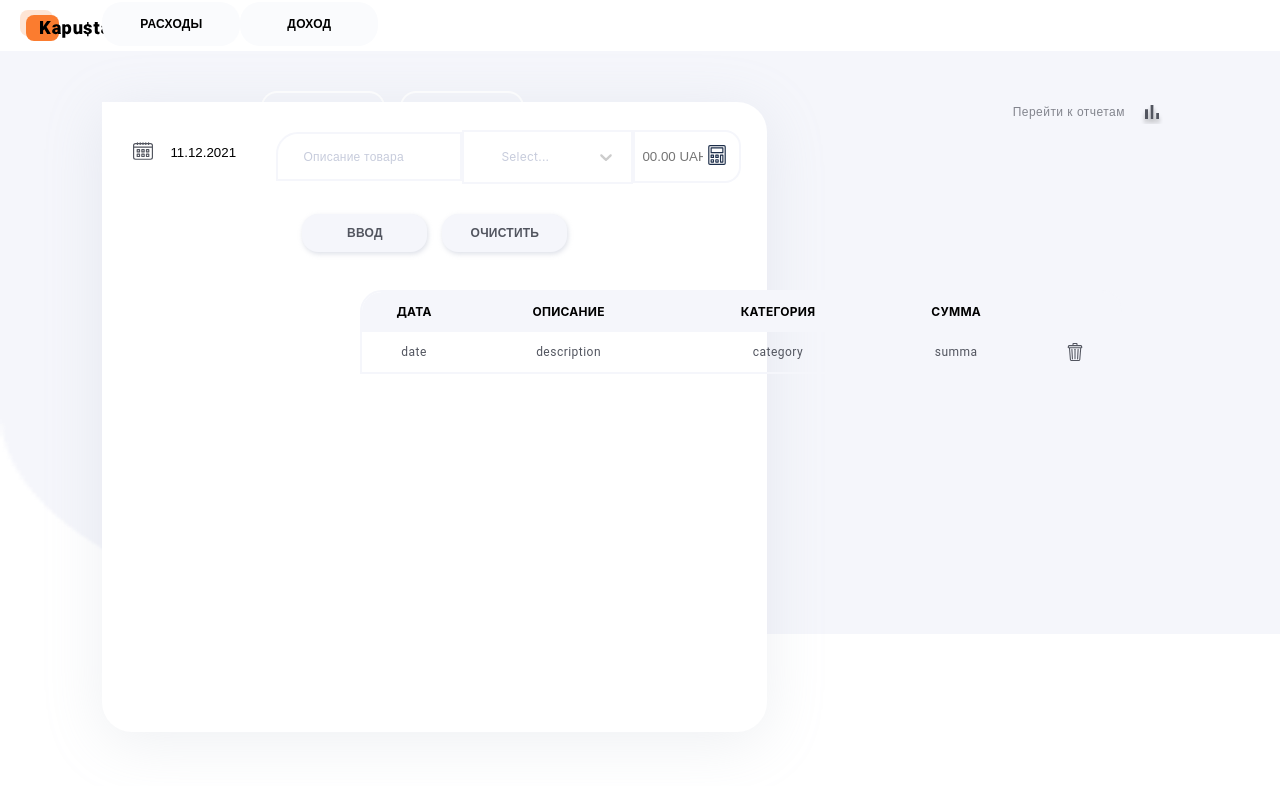
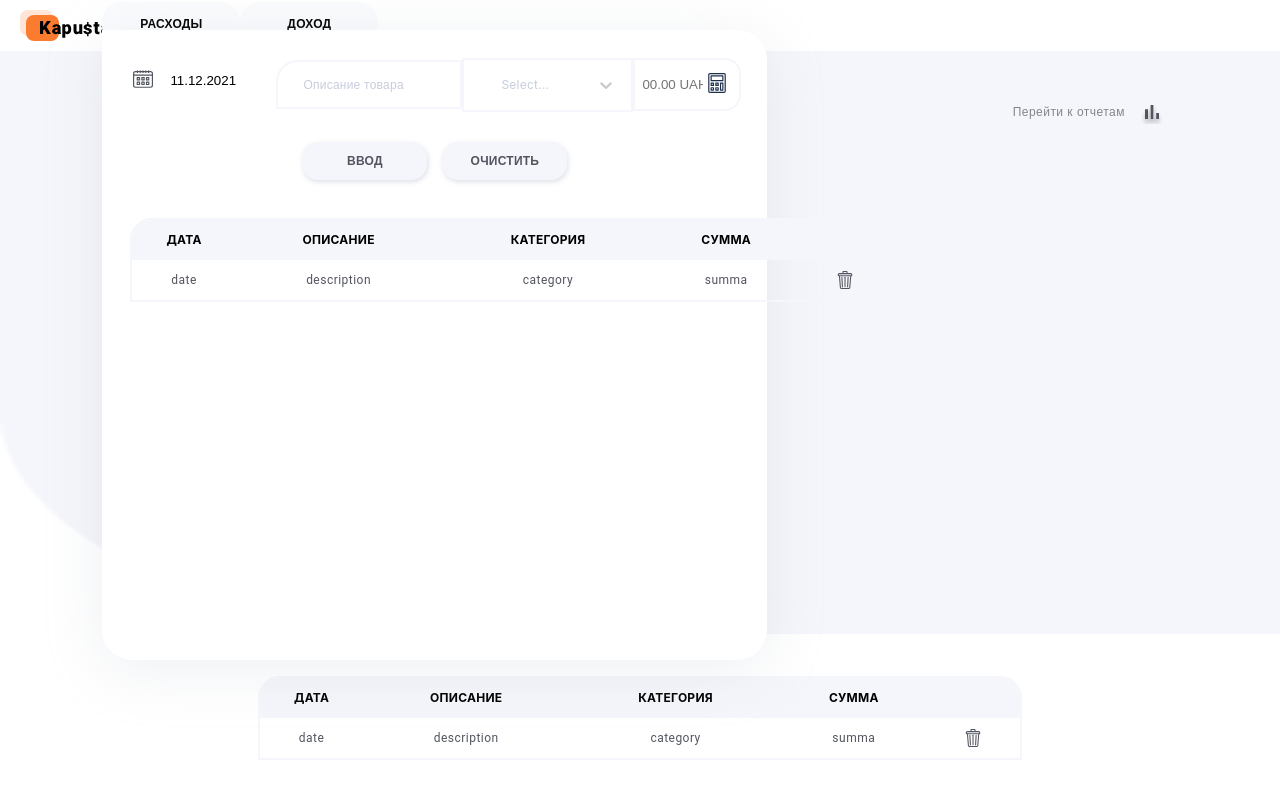
Before and after one commit to EKhoroshko/frontend-kapusta, a React (Create React App) app: page /home/casts in a window 1280 px wide. Shown: the top 786 px of the page. Built offline with nearby package versions, Linux system fonts and the light colour scheme.

Commit message:
fix tab+ list

```diff
--- a/src/components/AddForm/AddForm.module.css
+++ b/src/components/AddForm/AddForm.module.css
@@ -5,7 +5,7 @@
 .imgBack {
   background-image: url("../../assets/images/back.png");
   background-repeat: no-repeat;
-  background-size: 100% 320px;
+  background-size: 320px 100%;
 }
 
 .conteiner {
--- a/src/components/Casts/Casts.module.css
+++ b/src/components/Casts/Casts.module.css
@@ -1,4 +1,12 @@
 .list {
-  position: relative;
-  bottom: 440px;
+  display: none;
 }
+
+@media screen and (min-width: 768px) {
+  .list {
+    display: flex;
+    position: relative;
+    bottom: 440px;
+    padding: 0px 30px;
+  }
+}
--- a/src/components/Incomes/Incomes.module.css
+++ b/src/components/Incomes/Incomes.module.css
@@ -1,4 +1,12 @@
 .list {
-  position: relative;
-  bottom: 440px;
+  display: none;
 }
+
+@media screen and (min-width: 768px) {
+  .list {
+    display: flex;
+    position: relative;
+    bottom: 440px;
+    padding: 0px 30px;
+  }
+}
--- a/src/components/List/List.module.css
+++ b/src/components/List/List.module.css
@@ -109,6 +109,7 @@
     align-items: center;
     letter-spacing: 0.04em;
     color: #52555f;
+    align-content: flex-start;
   }
 
   .mobileList {
@@ -185,6 +186,6 @@
   }
 
   .deleteBtn:hover {
-    background-color: #F5F6FB;
+    background-color: #f5f6fb;
   }
 }
--- a/src/routes/Home/Home.js
+++ b/src/routes/Home/Home.js
@@ -10,9 +10,10 @@ import { ReactComponent as Diagramma } from "../../assets/images/summary.svg";
 import Calendar from "../../components/Calendar/Calendar";
 import Comment from "../../components/Modal/Comment/Comment";
 import Incomes from "../../components/Incomes/Incomes";
+import MobileList from "../../components/List/MobileList";
+import List from "../../components/List/List";
 import Casts from "../../components/Casts/Casts";
 import css from "./Home.module.css";
-
 
 function Home() {
   const [balanse, setBalanse] = useState(5);
@@ -93,6 +94,13 @@ function Home() {
         </NavLink>
       </div>
 
+      <div className={css.mobile}>
+        <MobileList />
+      </div>
+      <div className={css.descktop}>
+        <List />
+      </div>
+
       <div className={css.route}>
         <Switch>
           <Route path={`${match.url}/casts`}>
--- a/src/routes/Home/Home.module.css
+++ b/src/routes/Home/Home.module.css
@@ -7,7 +7,7 @@
 .imgBack {
   background-image: url("../../assets/images/back.png");
   background-repeat: no-repeat;
-  background-size: 100% 320px;
+  background-size: 100% 100%;
 }
 
 .container {
@@ -144,6 +144,14 @@
   color: #ffffff;
 }
 
+.mobile {
+  margin-top: 20px;
+}
+
+.descktop {
+  display: none;
+}
+
 @media screen and (min-width: 768px) {
   .section {
     height: 100vh;
@@ -151,7 +159,12 @@
     margin: 0 auto;
   }
 
+  .mobile {
+    display: none;
+  }
+
   .imgBack {
+    background-size: 100% 100%;
     height: 583px;
   }
 
@@ -208,7 +221,7 @@
 
   .boxLink {
     position: relative;
-    bottom: 70%;
+    bottom: 75%;
     left: 8%;
     z-index: 2;
     display: flex;
@@ -229,9 +242,13 @@
 
   .route {
     position: relative;
-    bottom: 72%;
+    bottom: 91%;
     left: 8%;
     z-index: 3;
+  }
+
+  .descktop {
+    display: block;
   }
 }
 
@@ -250,7 +267,7 @@
   }
 
   .imgBack {
-    background-size: 100% 583px;
+    background-size: 100% 100%;
   }
 
   .box {
```
